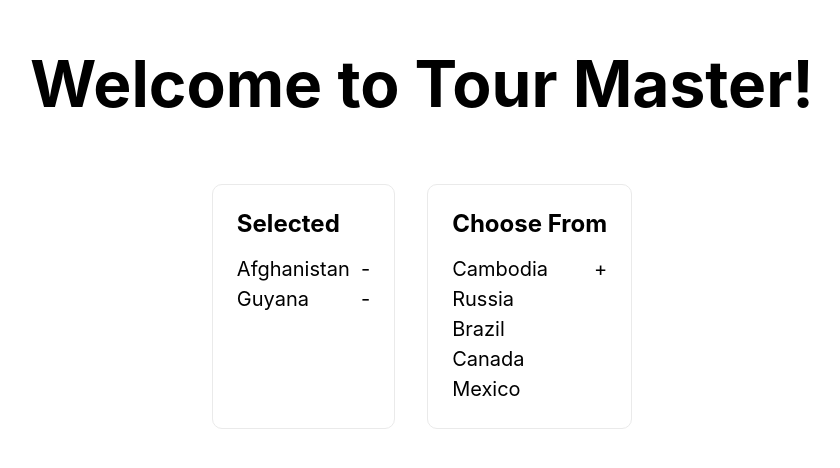
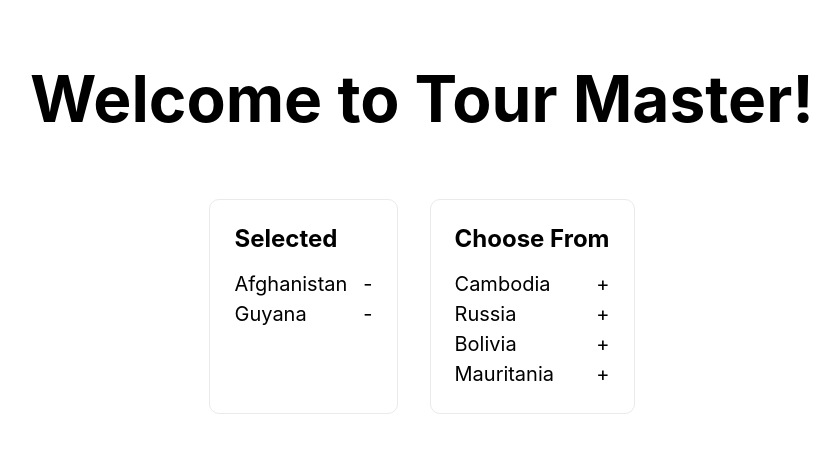
Before and after one commit to DSInnovators/next-tutorial, a Next.js app: page / in a window 1280 px wide. Shown: the part 154-622 px from the top of the page, without its empty margins (218-1058 px from the left). Built offline with nearby package versions, Linux system fonts and the light colour scheme.

Commit message:
Introduce ActionItem

```diff
--- a/pages/index.js
+++ b/pages/index.js
@@ -1,6 +1,10 @@
 import Head from 'next/head'
 import Image from 'next/image'
 import styles from '../styles/Home.module.css'
+
+function ActionItem({label, action}) {
+  return <li>{label} <a href="#" onClick={e => e.preventDefault()} style={{float: "right", marginLeft: "1rem"}}>{action}</a></li>
+}
 
 export default function Home() {
   return (
@@ -20,19 +24,18 @@ export default function Home() {
           <div className={styles.card}>
             <h2>Selected</h2>
             <ul>
-              <li>Afghanistan &nbsp;<a href="#" style={{float: "right"}}>-</a></li>
-              <li>Guyana &nbsp;<a href="#" style={{float: "right"}}>-</a></li>
+              <ActionItem label="Afghanistan" action="-"/>
+              <ActionItem label="Guyana" action="-"/>
             </ul>
           </div>
 
           <div className={styles.card}>
             <h2>Choose From</h2>
             <ul>
-              <li>Cambodia &nbsp;<a href="#" style={{float: "right"}}>+</a></li>
-              <li>Russia</li>
-              <li>Brazil</li>
-              <li>Canada</li>
-              <li>Mexico</li>
+              <ActionItem label="Cambodia" action="+"/>
+              <ActionItem label="Russia" action="+"/>
+              <ActionItem label="Bolivia" action="+"/>
+              <ActionItem label="Mauritania" action="+"/>
             </ul>
           </div>
         </div>
```
